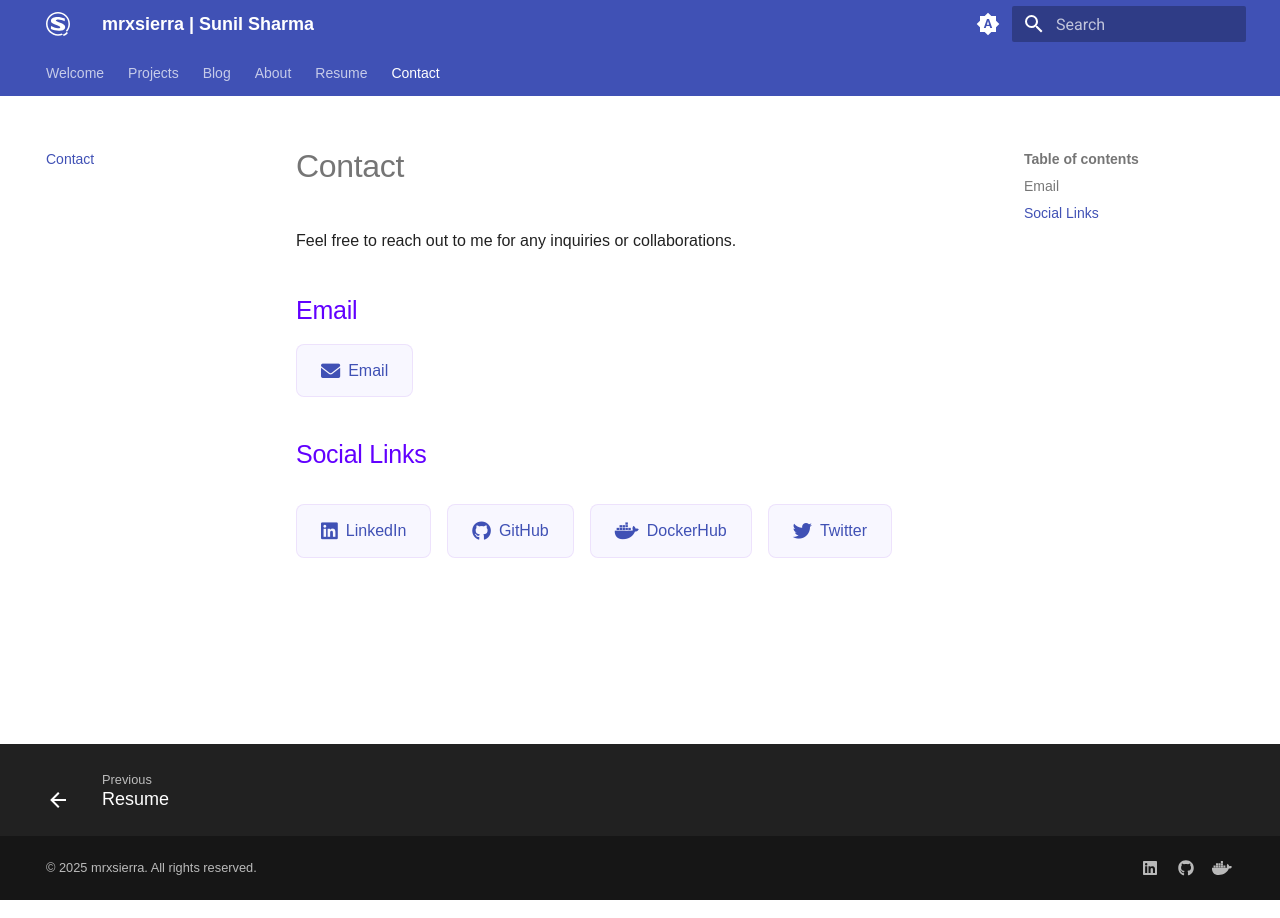
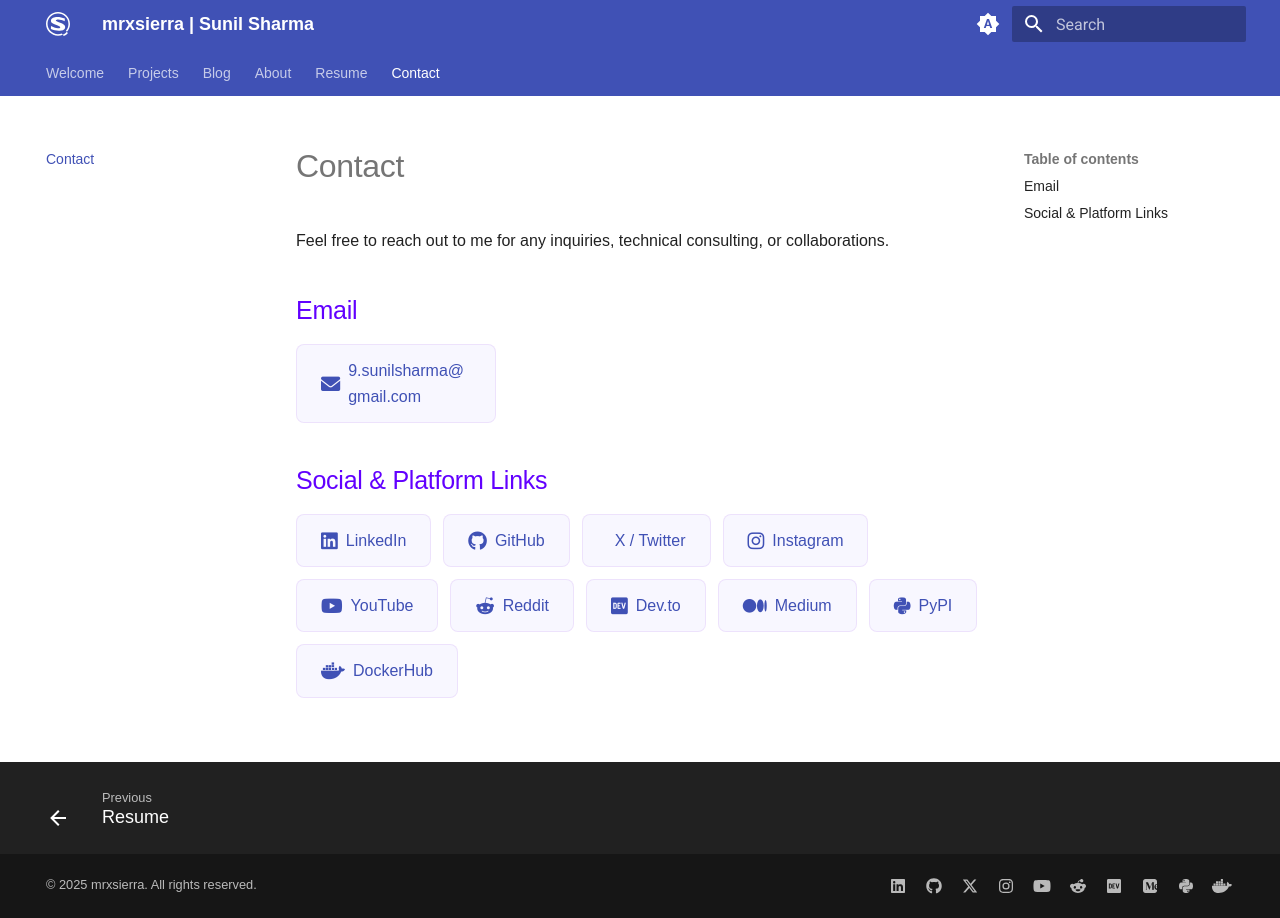
Before and after one commit to mrxsierra/mrxsierra.github.io, an MkDocs documentation site: the page built from docs/contact.md, in a window 1280 px wide. Built offline with MkDocs 1.6.1 and Material for MkDocs 9.7.7, drawn with Linux system fonts in a browser that asks for light colours.

Commit message:
feat: add complete social & platform links matrix to mkdocs footer and contact page

```diff
--- a/docs/contact.md
+++ b/docs/contact.md
@@ -1,26 +1,44 @@
 # Contact
 
-Feel free to reach out to me for any inquiries or collaborations.
+Feel free to reach out to me for any inquiries, technical consulting, or collaborations.
 
 ## Email {: .contact-heading}
 
 <a href="mailto:9.sunilsharma@gmail.com" class="social-link">
-    <i class="fas fa-envelope"></i> Email
+    <i class="fas fa-envelope"></i> 9.sunilsharma@gmail.com
 </a>
 
-## Social Links {: .contact-heading}
+## Social & Platform Links {: .contact-heading}
 
-<div class="social-links">
-    <a href="https://www.linkedin.com/in/sunilsharma97/" class="social-link">
+<div class="social-links" style="display: flex; flex-wrap: wrap; gap: 12px; margin-top: 15px;">
+    <a href="https://www.linkedin.com/in/sunilsharma97/" class="social-link" target="_blank" rel="noopener">
         <i class="fab fa-linkedin"></i> LinkedIn
     </a>
-    <a href="https://github.com/mrxsierra/" class="social-link">
+    <a href="https://github.com/mrxsierra/" class="social-link" target="_blank" rel="noopener">
         <i class="fab fa-github"></i> GitHub
     </a>
-    <a href="https://hub.docker.com/u/mrxsierra" class="social-link">
+    <a href="https://x.com/mrxsierra" class="social-link" target="_blank" rel="noopener">
+        <i class="fab fa-x-twitter"></i> X / Twitter
+    </a>
+    <a href="https://www.instagram.com/mrxsierra/" class="social-link" target="_blank" rel="noopener">
+        <i class="fab fa-instagram"></i> Instagram
+    </a>
+    <a href="https://www.youtube.com/@mrxsierra" class="social-link" target="_blank" rel="noopener">
+        <i class="fab fa-youtube"></i> YouTube
+    </a>
+    <a href="https://www.reddit.com/user/mrxsierra/" class="social-link" target="_blank" rel="noopener">
+        <i class="fab fa-reddit-alien"></i> Reddit
+    </a>
+    <a href="https://dev.to/mrxsierra" class="social-link" target="_blank" rel="noopener">
+        <i class="fab fa-dev"></i> Dev.to
+    </a>
+    <a href="https://medium.com/@mrxsierra" class="social-link" target="_blank" rel="noopener">
+        <i class="fab fa-medium"></i> Medium
+    </a>
+    <a href="https://pypi.org/user/mrxsierra/" class="social-link" target="_blank" rel="noopener">
+        <i class="fab fa-python"></i> PyPI
+    </a>
+    <a href="https://hub.docker.com/u/mrxsierra" class="social-link" target="_blank" rel="noopener">
         <i class="fab fa-docker"></i> DockerHub
     </a>
-    <a href="https://x.com/mrxsierra" class="social-link">
-        <i class="fab fa-twitter"></i> Twitter
-    </a>
 </div>
--- a/mkdocs.yml
+++ b/mkdocs.yml
@@ -223,13 +223,31 @@ extra:
       name: LinkedIn
     - icon: fontawesome/brands/github
       link: https://github.com/mrxsierra/
-      name: Github
+      name: GitHub
+    - icon: fontawesome/brands/x-twitter
+      link: https://x.com/mrxsierra
+      name: X (formerly Twitter)
+    - icon: fontawesome/brands/instagram
+      link: https://www.instagram.com/mrxsierra/
+      name: Instagram
+    - icon: fontawesome/brands/youtube
+      link: https://www.youtube.com/@mrxsierra
+      name: YouTube
+    - icon: fontawesome/brands/reddit-alien
+      link: https://www.reddit.com/user/mrxsierra/
+      name: Reddit
+    - icon: fontawesome/brands/dev
+      link: https://dev.to/mrxsierra
+      name: Dev.to
+    - icon: fontawesome/brands/medium
+      link: https://medium.com/@mrxsierra
+      name: Medium
+    - icon: fontawesome/brands/python
+      link: https://pypi.org/user/mrxsierra/
+      name: PyPI
     - icon: fontawesome/brands/docker
       link: https://hub.docker.com/u/mrxsierra
       name: DockerHub
-    # - icon: fontawesome/brands/x-twitter
-    #   link: https://x.com/mrxsierra
-    #   name: X (formerly Twitter)
 
   status:
     new: Recently added
```
